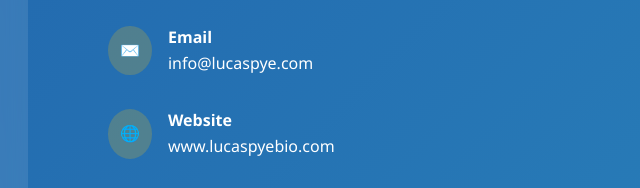
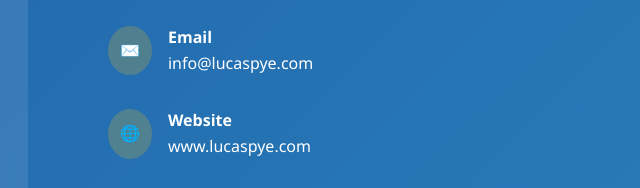
Before and after one commit to tbrexabio/lucaspye, a plain HTML site: page lucaspye.html in a window 1280 px wide. Shown: the part 3197-3385 px from the top of the page, 588-1228 px from the left. Drawn offline with Linux system fonts and the light colour scheme.

Commit message:
Update lucaspye.html

```diff
--- a/lucaspye.html
+++ b/lucaspye.html
@@ -632,7 +632,7 @@
                         <div class="contact-icon">🌐</div>
                         <div>
                             <strong>Website</strong><br>
-                            www.lucaspyebio.com
+                            www.lucaspye.com
                         </div>
                     </div>
 
```
